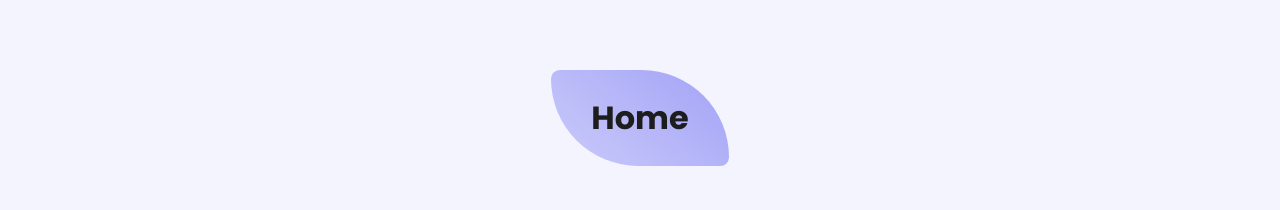
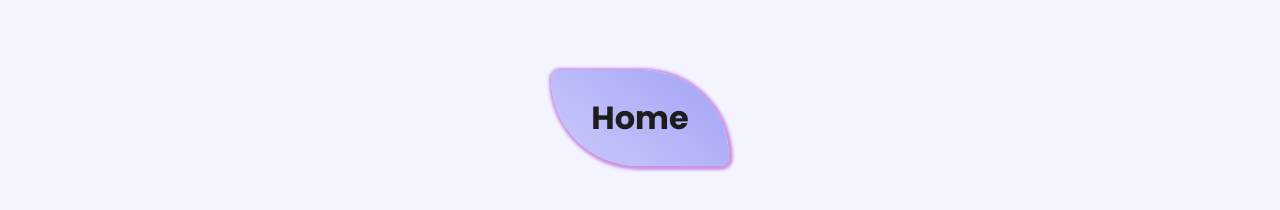
Before and after one commit to MusabSwe/react-sass, a React (Create React App) app: page / in a window 1280 px wide. Shown: the part 332-542 px from the top of the page. Built offline with nearby package versions, Linux system fonts and the light colour scheme.

Commit message:
Sass in layout and header

```diff
--- a/src/components/Header.js
+++ b/src/components/Header.js
@@ -14,7 +14,7 @@ const Header = () => {
         height: undefined,
     });
 
-    // to receive width and height of the window
+    // to receive width and height of the window (x,y)
     useEffect(() => {
         console.log("1st useEffect");
         const handleResize = () => {
--- a/src/components/Header.module.scss
+++ b/src/components/Header.module.scss
@@ -82,9 +82,11 @@
                 }
 
                 li {
+                    // defalut in moblie screens
                     &:not(:last-child) {
                         margin-bottom: $spacing-lg;
 
+                        // Labtop Screens
                         @include breakpoint(md) {
                             margin-bottom: 0;
                             margin-right: $spacing-md;
--- a/src/components/Layout.js
+++ b/src/components/Layout.js
@@ -8,6 +8,7 @@ const Layout = (props) => {
             <Header />
 
             <div className={classes.container}>
+                {/* the content for each page */}
                 {props.children}
             </div>
         </>
--- a/src/components/Layout.module.scss
+++ b/src/components/Layout.module.scss
@@ -10,6 +10,7 @@
 
 h1 {
     padding: 1.5rem 2.5rem;
+    box-shadow: 1px  1px 3px 3px #ca93e4;
     background: linear-gradient(220deg, $primary, rgba($primary, 0.5));
     border-radius: $borderRadius calc(#{$borderRadius} * 10);
 }
--- a/src/pages/Home.js
+++ b/src/pages/Home.js
@@ -1,7 +1,9 @@
+
 const Home = () => {
     return (
-
-        <h1>Home</h1>
+        <div>
+            <h1>Home</h1>
+        </div >
     );
 }
 
```
